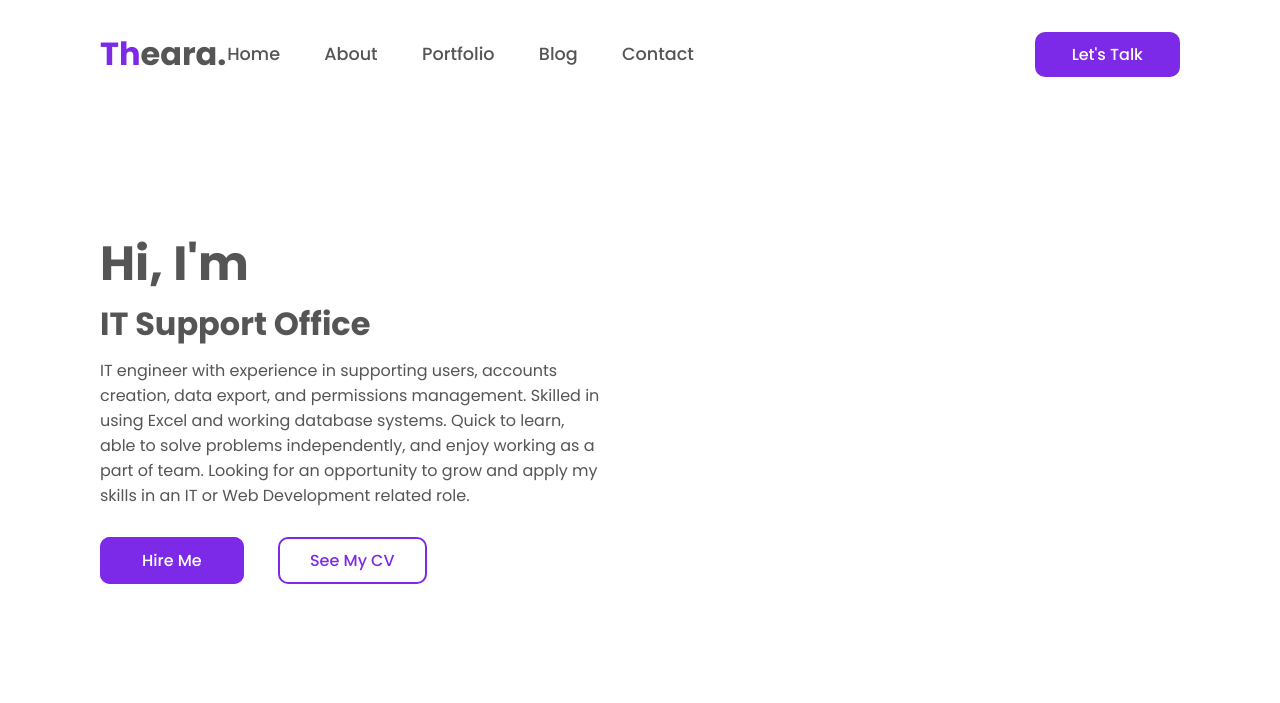
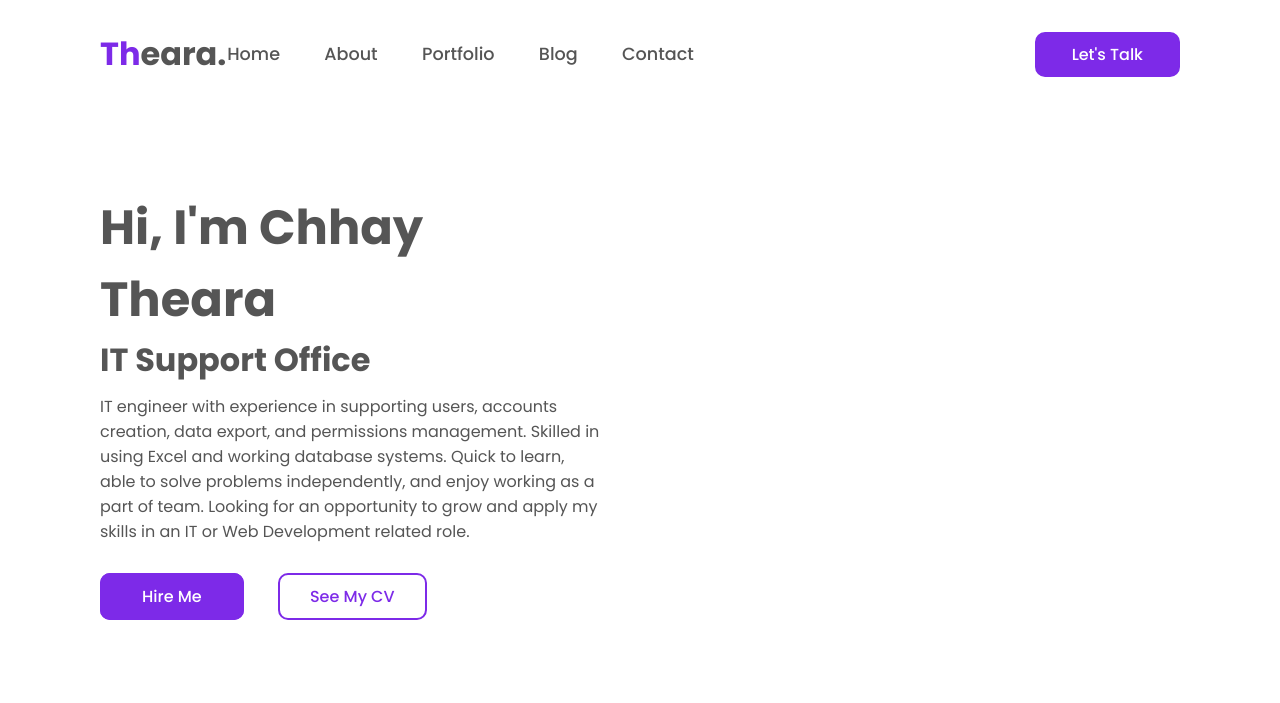
Before and after one commit to mrjupiter123/theara, a plain HTML site: page index.html in a window 1280 px wide. Shown: the top 703 px of the page. Drawn offline with Linux system fonts and the light colour scheme.

Commit message:
Update index.html

```diff
--- a/index.html
+++ b/index.html
@@ -22,7 +22,7 @@
     </header>
     <section class="home">
         <div class="content">
-            <h2>Hi, I'm <span></span></h2>
+            <h2>Hi, I'm Chhay Theara<span></span></h2>
             <h4>IT Support Office</h4>
             <p>IT engineer with experience in supporting users, accounts creation, data export, and permissions management. Skilled in using Excel and working database systems. Quick to learn, able to solve problems independently, and enjoy working as a part of team. Looking for an opportunity to grow and apply my skills in an IT or Web Development related role.</p>
             <div class="btn-group">
```
